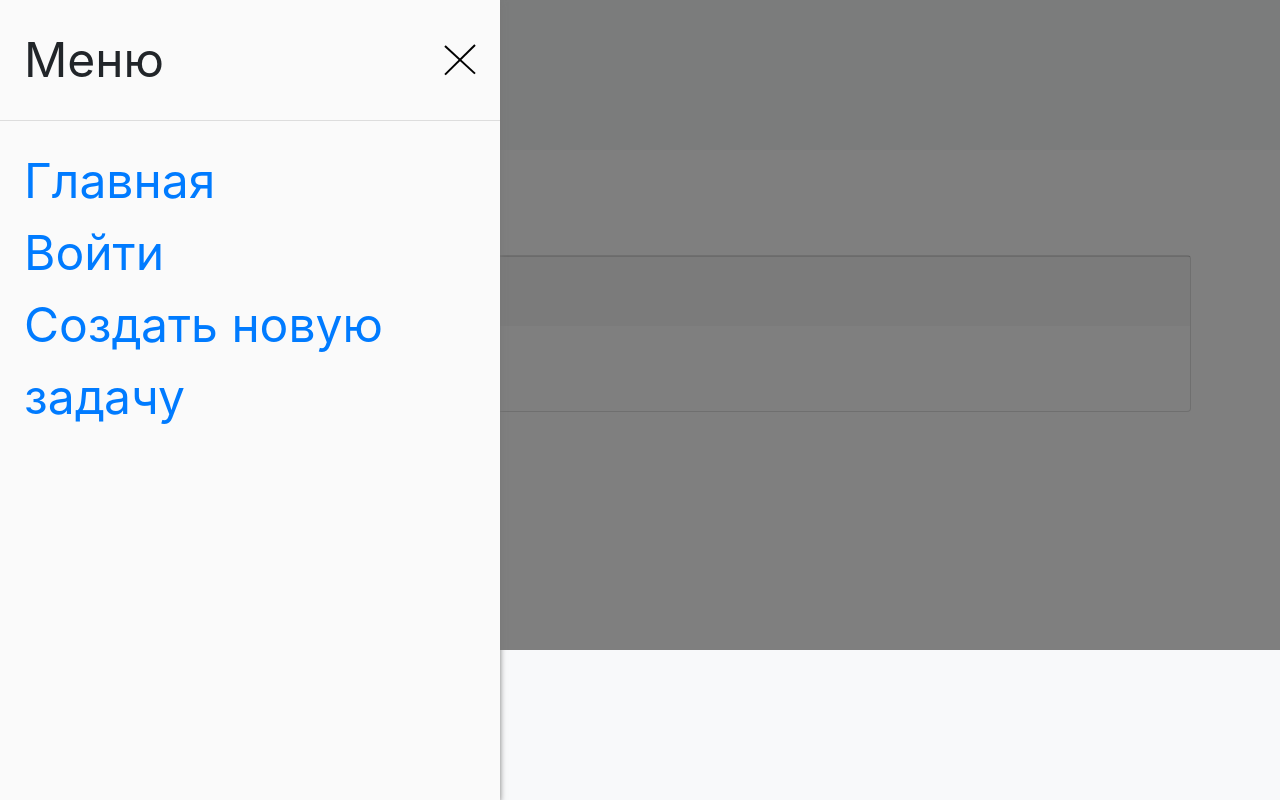
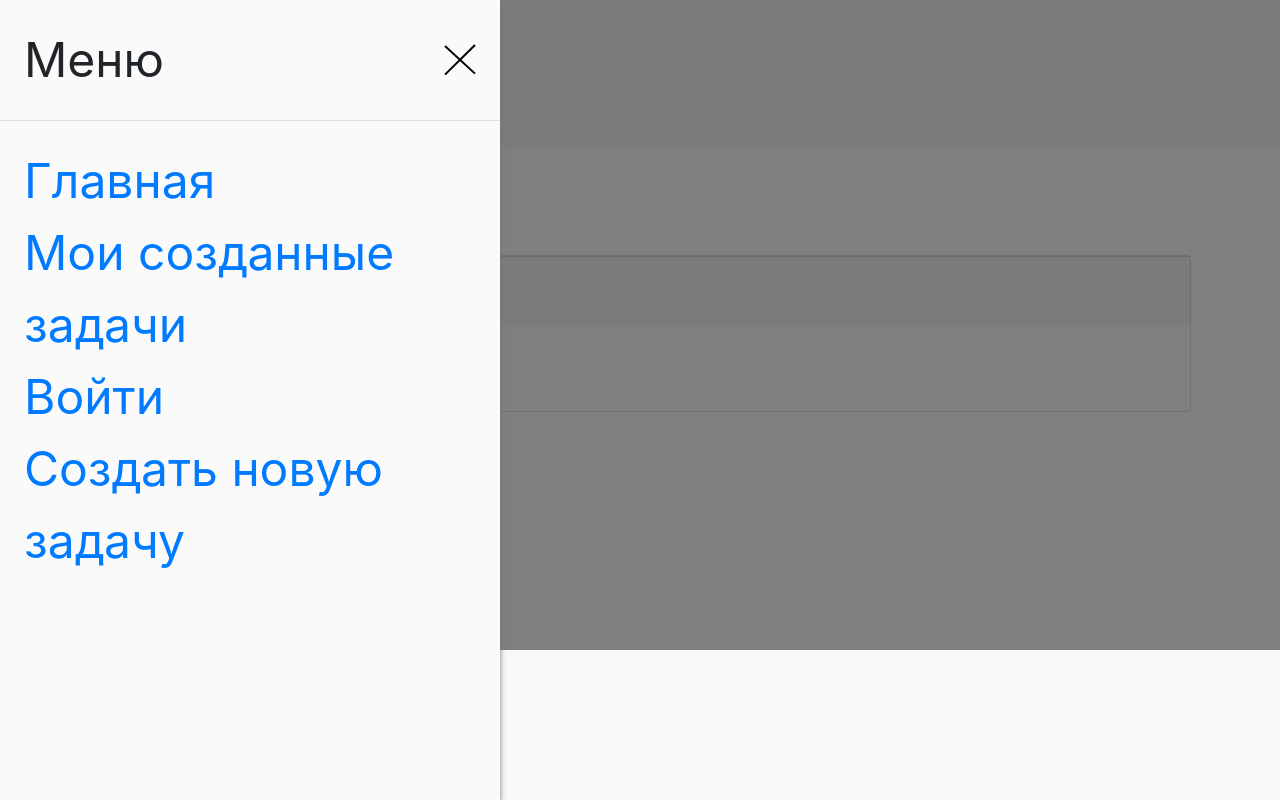
Before and after one commit to kerniee/leaders_of_digital_final_fanopoch, a Django app: template leader_final_site/main/templates/main/cards.html in a window 1280 px wide, after a click that opens the changed part. Run offline with Django 3.2, Linux system fonts and the light colour scheme; the template is opened without the code that fills it: most values are stand-ins (such as "Sample title", 1, 10 or a date in 2020); some libraries are stand-ins or nearby versions.

Commit message:
fix + new href

```diff
--- a/leader_final_site/main/templates/base_generic.html
+++ b/leader_final_site/main/templates/base_generic.html
@@ -29,6 +29,7 @@
         </div>
         <div class="drawer__content">
             <a href="/">Главная</a>
+            <a href="/cards">Мои созданные задачи</a>
             {% if user.is_authenticated %}
                 <a href="/logout">Выйти</a>
             {% else %}
--- a/leader_final_site/main/urls.py
+++ b/leader_final_site/main/urls.py
@@ -13,5 +13,4 @@ urlpatterns = [
     path("logout/", views.logout_process, name="logout_process"),
     path("login/process", views.process_login, name="process_login"),
     path("cards/new", CardsCreateView.as_view(), name="new_card"),
-    path("cards/new/process", views.process_new_card, name="process_new_card"),
 ]
```
